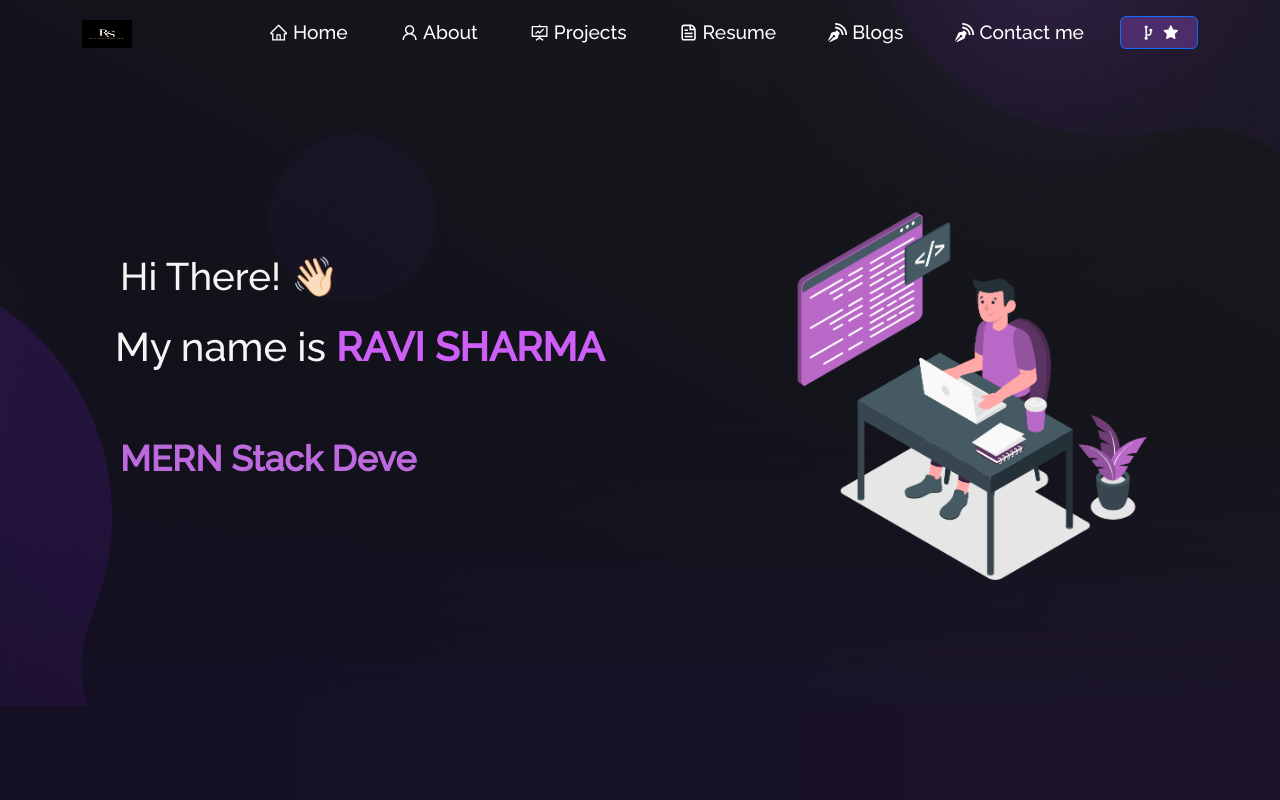
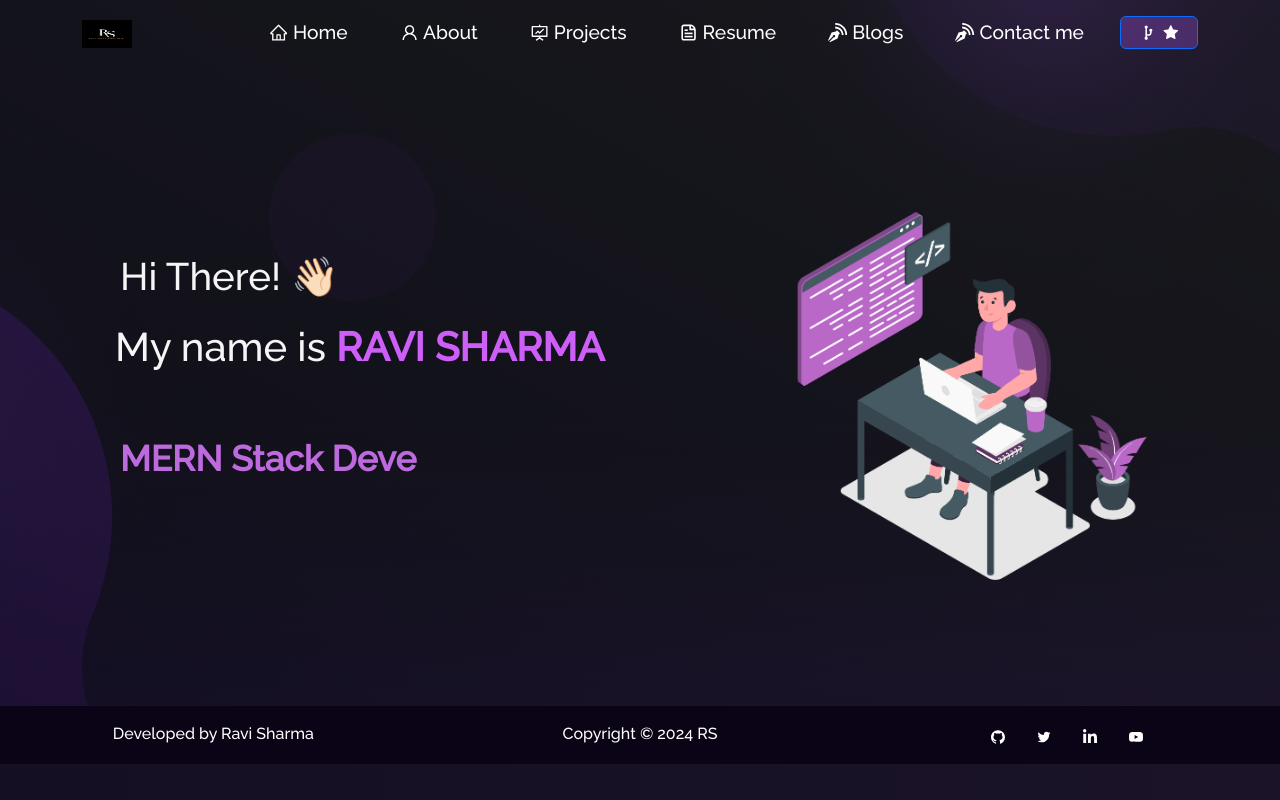
Before and after one commit to ravics09/Portfolio, a React (Create React App) app: page / in a window 1280 px wide. Built offline with nearby package versions, Linux system fonts and the light colour scheme.

Commit message:
implemented the footer component

```diff
--- a/package.json
+++ b/package.json
@@ -11,8 +11,10 @@
     "react-bootstrap": "^2.10.0",
     "react-dom": "^18.2.0",
     "react-icons": "^5.0.1",
+    "react-pdf": "^7.7.0",
     "react-router-dom": "^6.21.3",
     "react-scripts": "5.0.1",
+    "react-tsparticles": "^2.12.2",
     "typewriter-effect": "^2.21.0",
     "web-vitals": "^2.1.4"
   },
--- a/src/App.js
+++ b/src/App.js
@@ -9,6 +9,8 @@ import "bootstrap/dist/css/bootstrap.min.css";
 
 // import common components
 import NavBar from "./components/navbar";
+import Footer from "./components/footer";
+import PreLoader from "./components/preloader";
 
 // import pages
 import Home from "./pages/Home/home";
@@ -16,10 +18,10 @@ import About from "./pages/About/about";
 import Projects from "./pages/Projects/projects";
 import Resume from "./pages/Resume/resume";
 
-// import "./App.css";
+import "./App.css";
 import "./style.css";
 
-function App() {
+const App = () => {
   const [load, updateLoad] = useState(true);
 
   useEffect(() => {
@@ -32,8 +34,9 @@ function App() {
 
   return (
     <Router>
-      <NavBar />
+      <PreLoader load={load}/>
       <div className="App" id={load ? "no-scroll" : "scroll"}>
+        <NavBar />
         <Routes>
           <Route path="/" element={<Home />} />
           <Route path="/projects" element={<Projects />} />
@@ -41,6 +44,7 @@ function App() {
           <Route path="/resume" element={<Resume />} />
           <Route path="*" element={<Navigate to="/" />} />
         </Routes>
+        <Footer />
       </div>
     </Router>
   );
--- a/src/components/footer.js
+++ b/src/components/footer.js
@@ -1,7 +1,71 @@
 import React from "react";
+import { Container, Row, Col } from "react-bootstrap";
+import {
+  AiFillGithub,
+  AiOutlineTwitter,
+  AiFillYoutube,
+} from "react-icons/ai";
+import { FaLinkedinIn } from "react-icons/fa";
 
 const Footer = () => {
-  return <></>;
-};
+  let date = new Date();
+  let year = date.getFullYear();
+  return (
+    <Container fluid className="footer">
+      <Row>
+        <Col md="4" className="footer-copywright">
+          <h3>Developed by Ravi Sharma</h3>
+        </Col>
+        <Col md="4" className="footer-copywright">
+          <h3>Copyright © {year} RS</h3>
+        </Col>
+        <Col md="4" className="footer-body">
+          <ul className="footer-icons">
+            <li className="social-icons">
+              <a
+                href="https://github.com/ravics09"
+                style={{ color: "white" }}
+                target="_blank"
+                rel="noopener noreferrer"
+              >
+                <AiFillGithub />
+              </a>
+            </li>
+            <li className="social-icons">
+              <a
+                href="https://twitter.com/JS_Centric?t=nyKrM6oaUigAUYNtsWkuUw&s=09"
+                style={{ color: "white" }}
+                target="_blank"
+                rel="noopener noreferrer"
+              >
+                <AiOutlineTwitter />
+              </a>
+            </li>
+            <li className="social-icons">
+              <a
+                href="https://www.linkedin.com/in/ravics09/"
+                style={{ color: "white" }}
+                target="_blank"
+                rel="noopener noreferrer"
+              >
+                <FaLinkedinIn />
+              </a>
+            </li>
+            <li className="social-icons">
+              <a
+                href="https://www.youtube.com/channel/UC9MmyicGIveu0AId8OFAOmQ"
+                style={{ color: "white" }}
+                target="_blank"
+                rel="noopener noreferrer"
+              >
+                <AiFillYoutube />
+              </a>
+            </li>
+          </ul>
+        </Col>
+      </Row>
+    </Container>
+  );
+}
 
 export default Footer;
--- /dev/null
+++ b/src/components/preloader.js
@@ -0,0 +1,6 @@
+import React from "react";
+const PreLoader = (props) => {
+  return <div id={props.load ? "preloader" : "preloader-none"}></div>;
+};
+
+export default PreLoader;
--- a/src/style.css
+++ b/src/style.css
@@ -269,3 +269,51 @@ button:focus {
 .fork-btn-inner::after {
   display: none !important;
 }
+
+.social-icons {
+  display: inline-block !important;
+  padding-right: 15px;
+  padding-left: 15px;
+}
+
+/* Footer */
+.footer {
+  background-color: rgb(10, 4, 22);
+  bottom: 0 !important;
+  padding-top: 10px !important;
+  padding-bottom: 8px !important ;
+}
+.footer-copywright {
+  text-align: center !important;
+}
+
+.footer-body {
+  z-index: 1;
+  text-align: center !important;
+}
+
+@media (max-width: 767px) {
+  .footer-copywright {
+    text-align: center !important;
+  }
+
+  .footer-body {
+    text-align: center !important;
+  }
+}
+
+.footer h3 {
+  font-size: 1em;
+  color: white !important;
+  margin-top: 0.5em !important;
+  margin-bottom: 0.5em !important;
+}
+.footer-icons {
+  margin-top: 0.5em !important;
+  margin-bottom: 0.5em !important;
+  padding: 0 !important;
+}
+
+.blockquote-footer {
+  color: #a588c0 !important;
+}
```
Also changed, not shown: src/components/particle.js (added, +55 -0 lines), 1 other file (tests, documents, lock files or other folders).
